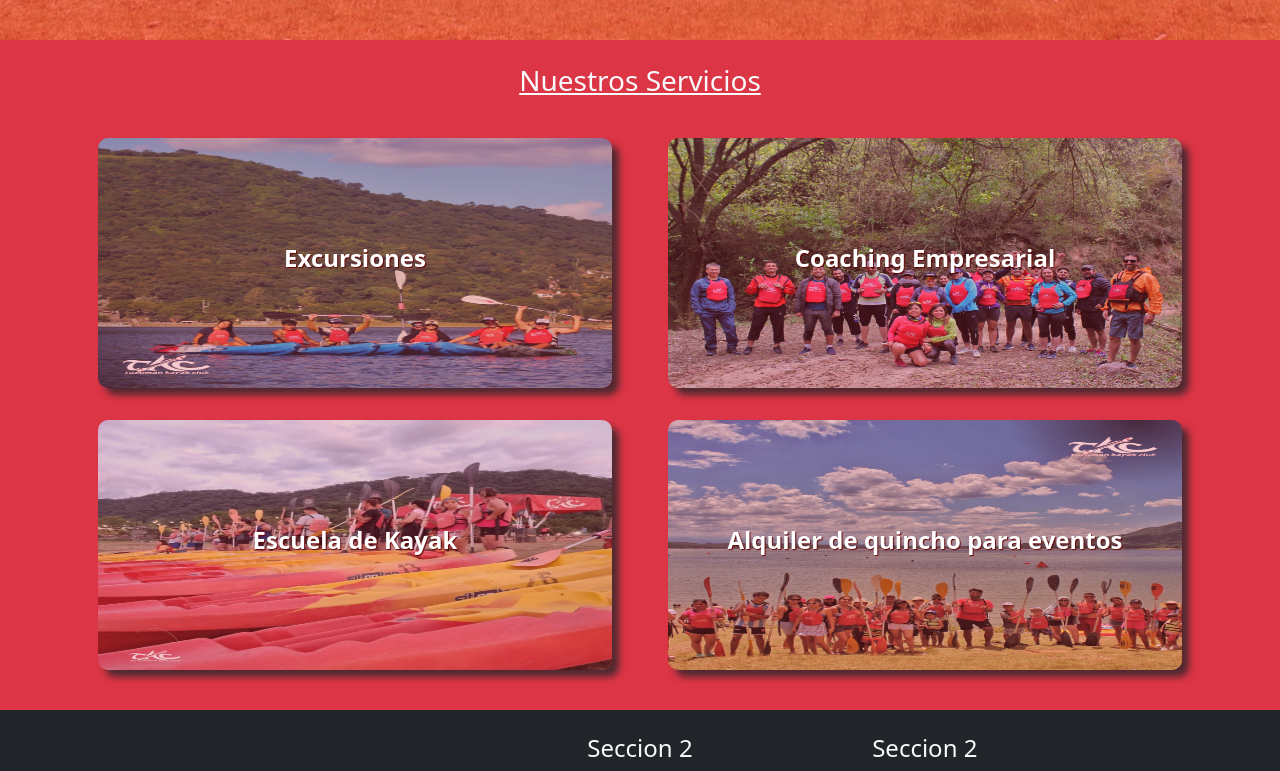
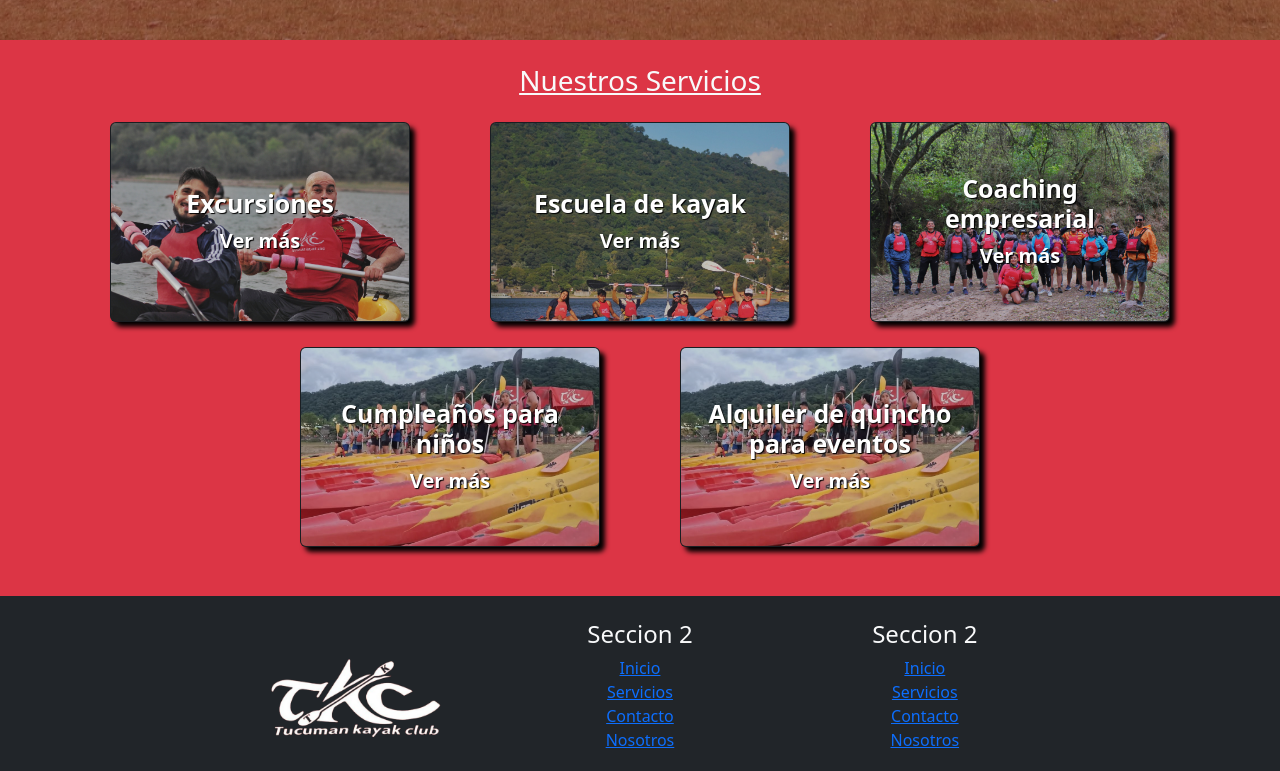
Before and after one commit to joaquin-fuentes/TKC-Front, a React (Vite) app: page / in a window 1280 px wide. Shown: the part 760-1531 px from the top of the page. Built offline with nearby package versions, Linux system fonts and the light colour scheme.

Commit message:
cambios en diseño de cards de servicios

```diff
--- a/src/App.css
+++ b/src/App.css
@@ -38,7 +38,7 @@
 
 /* INICIO */
 .contenedorPrincipal {
-  background-image: linear-gradient(rgba(36, 33, 33, 0.5), rgba(255, 0, 0, 0.5)), url("./assets/imagenes/portada.jpg");
+  background-image: linear-gradient(rgba(19, 19, 19, 0.5), rgba(78, 1, 1, 0.615)), url("./assets/imagenes/portada.jpg");
   background-size: cover; /* Ajusta la imagen al tamaño del contenedor */
   background-position:bottom; /* Centra la imagen */
   background-repeat: no-repeat; /* Evita que se repita la imagen */
@@ -50,21 +50,37 @@
   width: 90%;
 }
 /* SERVICIOS */
-.imagenServicio{
-  height: 250px;
-  border-radius: 10px;
-  box-shadow: 7px 7px 7px;
-  opacity: 0.75;
+.card-img{
+  width: 100%; /* Ajustar el ancho del contenedor */
+  height: 100%; /* Ajustar la altura del contenedor */
+  object-fit: cover; /* Escalar la imagen para cubrir completamente el contenedor */
+  opacity: 0.8;
 }
-.imagenServicio:hover{
+.card-img:hover{
   opacity: 0.9;
 }
-.text-img{
-  z-index: 1;
-  position: absolute;
-  color: white;
-  font-weight: 700;
-  text-shadow: 1px 1px 1px rgb(101, 6, 6);
+.card-servicio{
+  width: 300px!important;
+  height: 200px!important;
+  box-shadow: 5px 5px 5px black!important;
+  transition: transform 0.3s ease; /* Transición suave para el cambio de tamaño */
+  margin-bottom: 25px;
+}
+.card-servicio:hover{
+  transform: scale(1.1); /* Escala la tarjeta al 110% de su tamaño original */
+}
+.text-card{
+  font-weight: bold;
+  font-size: 25px;
+  text-shadow: 1px 1px 1px black;
+}
+.btn-card{
+  font-weight: bold;
+  font-size: 20px;
+  text-shadow: 1px 1px 1px black;
+}
+.btn-card:hover{
+  color: rgb(83, 2, 2);
 }
 /* FOOTER */
 .logotkc-footer{
--- a/src/components/views/Inicio.jsx
+++ b/src/components/views/Inicio.jsx
@@ -8,7 +8,7 @@ const Inicio = () => {
         <Container fluid className="contenedorPrincipal d-flex justify-content-center align-items-center">
             <section className='d-flex justify-content-center align-items-center flex-column'>
                 <img src={logoTransparente} alt="Logo de TKC" className='logoTkcInicio'/>
-                <Button variant="danger">Servicios</Button>
+                <Button variant="danger" className='w-50'>Servicios</Button>
             </section>
         </Container>
     );
--- a/src/components/views/Servicios.jsx
+++ b/src/components/views/Servicios.jsx
@@ -1,9 +1,14 @@
 import React from 'react';
-import { Container, Row, Col, NavLink } from "react-bootstrap"
-import excursiones from "../../assets/imagenes/escuelita.jpg"
+import { Container, Row, Col, Button, Card, NavLink } from "react-bootstrap"
+import excursiones from "../../assets/imagenes/alquilerkayak.jpg"
 import coaching from "../../assets/imagenes/coaching.jpg"
-import escuelita from "../../assets/imagenes/portada2.jpg"
-import alquiler from "../../assets/imagenes/portada.jpg"
+import escuelita from "../../assets/imagenes/escuelita.jpg"
+import trekking from "../../assets/imagenes/trekking.jpg"
+import portada2 from "../../assets/imagenes/portada2.jpg"
+
+
+
+
 
 
 const Servicios = () => {
@@ -11,31 +16,53 @@ const Servicios = () => {
         <div className='bg-danger'>
             <Container className=''>
                 <h3 className='text-light m-0 p-4 text-center text-decoration-underline'> Nuestros Servicios</h3>
-                <Row className='pb-4'>
-                    <Col md="6" lg="6">
-                        <NavLink href='/'  className='d-flex justify-content-center align-items-center  m-3'>
-                            <img src={excursiones} alt="foto excursiones" className='w-100 imagenServicio' />
-                            <h4 className='text-img'>Excursiones</h4>
-                        </NavLink>
+                <Row className='pb-4 d-flex justify-content-center'>
+                    <Col md="6" lg="4" className='d-flex justify-content-center'>
+                        <Card className="bg-dark text-white p-0 card-servicio text-center">
+                            <Card.Img src={excursiones} alt="Card image" className='card-img'/>
+                            <Card.ImgOverlay className='d-flex flex-column justify-content-center align-items-center'>
+                                <Card.Title className='text-card'>Excursiones</Card.Title>
+                                <NavLink className='w-50  btn-card'>Ver más</NavLink>
+                            </Card.ImgOverlay>
+                        </Card>
                     </Col>
-                    <Col md="6" lg="6">
-                        <NavLink href='/' className='d-flex justify-content-center align-items-center  m-3'>
-                            <img src={coaching} alt="foto coaching" className='w-100 imagenServicio' />
-                            <h4 className='text-img'>Coaching Empresarial</h4>
-                        </NavLink>
+                    <Col md="6" lg="4" className='d-flex justify-content-center'>
+                        <Card className="bg-dark text-white p-0 card-servicio text-center">
+                            <Card.Img src={escuelita} alt="Card image" className='w-100 h-100 card-img'/>
+                            <Card.ImgOverlay className='d-flex flex-column justify-content-center align-items-center'>
+                                <Card.Title className='text-card'>Escuela de kayak</Card.Title>
+                                <NavLink className='w-50  btn-card'>Ver más</NavLink>
+                            </Card.ImgOverlay>
+                        </Card>
                     </Col>
-                    <Col md="6" lg="6">
-                        <NavLink href='/' className='d-flex justify-content-center align-items-center  m-3'>
-                            <img src={escuelita} alt="foto escuelita" className='w-100 imagenServicio' />
-                            <h4 className='text-img'>Escuela de Kayak</h4>
-                        </NavLink>
+                    <Col md="6" lg="4" className='d-flex justify-content-center'>
+                        <Card className="bg-dark text-white p-0 card-servicio text-center">
+                            <Card.Img src={coaching} alt="Card image" className='w-100 h-100 card-img'/>
+                            <Card.ImgOverlay className='d-flex flex-column justify-content-center align-items-center'>
+                                <Card.Title className='text-card'>Coaching empresarial</Card.Title>
+                                <NavLink className='w-50  btn-card'>Ver más</NavLink>
+                            </Card.ImgOverlay>
+                        </Card>
                     </Col>
-                    <Col md="6" lg="6">
-                        <NavLink href='/' className='d-flex justify-content-center align-items-center  m-3'>
-                            <img src={alquiler} alt="foto alquiler" className='w-100 imagenServicio' />
-                            <h4 className='text-img'>Alquiler de quincho para eventos</h4>
-                        </NavLink>
+                    <Col md="6" lg="4" className='d-flex justify-content-center'>
+                        <Card className="bg-dark text-white p-0 card-servicio text-center">
+                            <Card.Img src={portada2} alt="Card image" className='w-100 h-100 card-img'/>
+                            <Card.ImgOverlay className='d-flex flex-column justify-content-center align-items-center'>
+                                <Card.Title className='text-card'>Cumpleaños para niños</Card.Title>
+                                <NavLink className='w-50  btn-card'>Ver más</NavLink>
+                            </Card.ImgOverlay>
+                        </Card>
                     </Col>
+                    <Col md="6" lg="4" className='d-flex justify-content-center'>
+                        <Card className="bg-dark text-white p-0 card-servicio text-center">
+                            <Card.Img src={portada2} alt="Card image" className='w-100 h-100 card-img'/>
+                            <Card.ImgOverlay className='d-flex flex-column justify-content-center align-items-center'>
+                                <Card.Title className='text-card'>Alquiler de quincho para eventos</Card.Title>
+                                <NavLink className='w-50  btn-card'>Ver más</NavLink>
+                            </Card.ImgOverlay>
+                        </Card>
+                    </Col>
+
                 </Row>
             </Container>
         </div>
```
